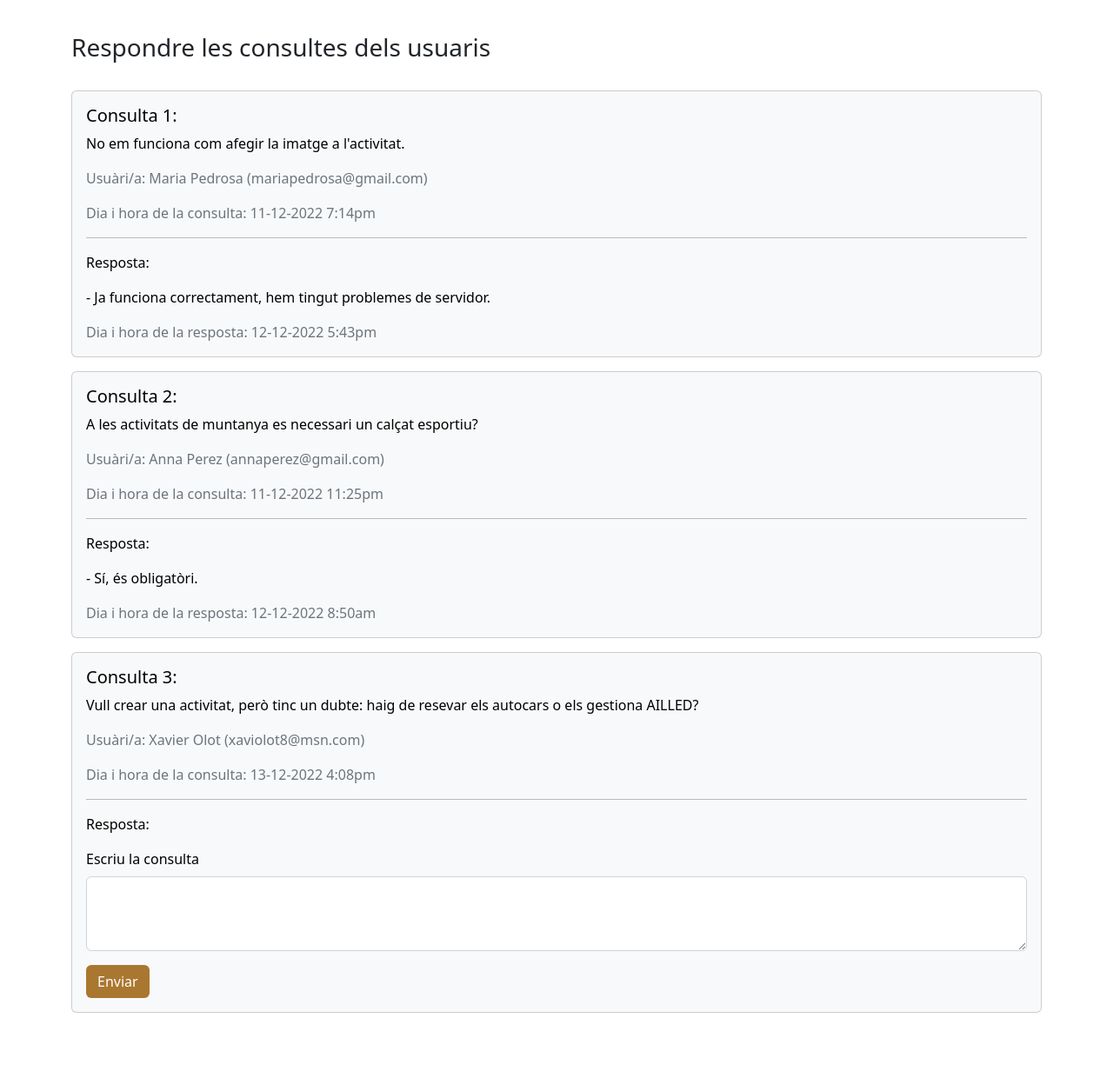
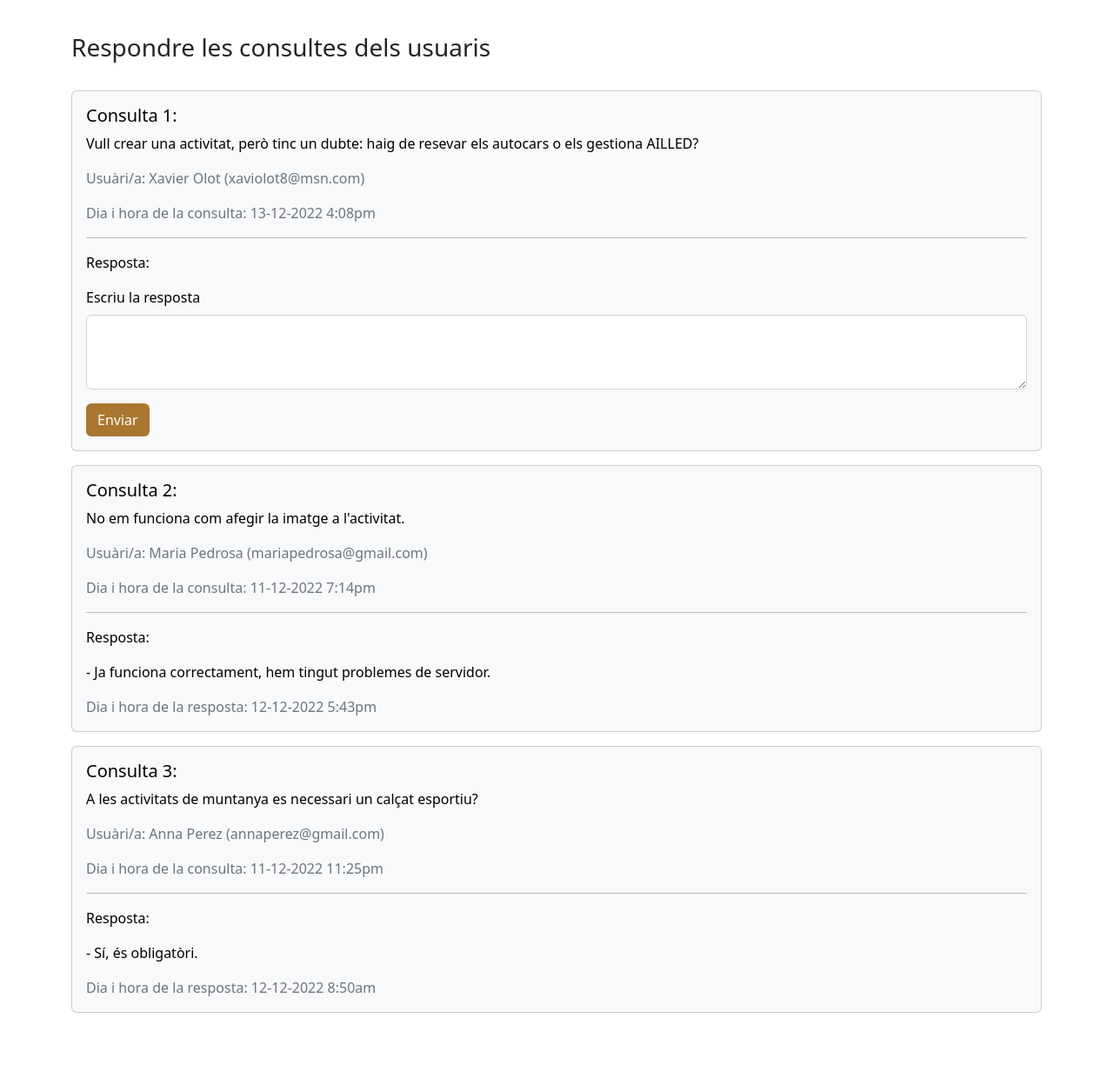
Before and after one commit to omainou/treball_final, a PHP site: page /respondre_formulari_consultes.php in a window 1280 px wide. Shown: the part 61-1301 px from the top of the page at 87% size. Run offline with PHP 8.4, Linux system fonts and the light colour scheme; a user stored in the database is signed in; data comes from the database, SQL or seed files in the repository.

Commit message:
Actualització del projecte

```diff
--- a/activitats.php
+++ b/activitats.php
@@ -123,8 +123,6 @@
                         ?>
                       </p>
 
-                      <hr>
-
                       <div class="veuremes">
                         <a href="detall_activitat.php?id=<?php echo $row["id"]?>" class="boto_marro btn">Veure més</a>
                       </div>
@@ -220,8 +218,6 @@
                         }
                         ?>
                       </p>
-
-                      <hr>
 
                       <div class="veuremes">
                         <a href="detall_activitat.php?id=<?php echo $row["id"]?>" class="boto_marro btn">Veure més</a>
@@ -322,8 +318,6 @@
                       ?>
                     </p>
 
-                    <hr>
-
                     <div class="veuremes">
                       <a href="detall_activitat.php?id=<?php echo $row["id"]?>" class="boto_marro btn">Veure més</a>
                     </div>
--- a/index.php
+++ b/index.php
@@ -118,8 +118,6 @@
                       ?>
                     </p>
 
-                    <hr>
-
                     <div class="veuremes">
                       <a href="detall_activitat.php?id=<?php echo $row["id"]?>" class="boto_marro btn">Veure més</a>
                     </div>
--- a/meves_activitats.php
+++ b/meves_activitats.php
@@ -66,8 +66,6 @@
                         ?>
                       </p>
 
-                      <hr>
-
                       <div class="veuremes">
                         <a href="detall_activitat.php?id=<?php echo $row["id"]?>" class="boto_marro btn">Veure més</a>
                       </div>
@@ -128,8 +126,6 @@
                         ?>
                       </p>
 
-                      <hr>
-
                       <div class="veuremes">
                         <a href="detall_activitat.php?id=<?php echo $row["id"]?>" class="boto_marro btn">Veure més</a>
                       </div>
--- a/respondre_formulari_consultes.php
+++ b/respondre_formulari_consultes.php
@@ -56,7 +56,7 @@
 
             <div class="py-4">
               <?php
-              $sql_consulta = "SELECT * FROM formulari_consultes ORDER BY dia";
+              $sql_consulta = "SELECT * FROM formulari_consultes ORDER BY dia DESC";
               $resultat_consulta = $connexio->query($sql_consulta);
 
               if ($resultat_consulta->num_rows > 0) {
@@ -110,7 +110,7 @@
                           <input type="hidden" name="id_consulta" value="<?php echo $row_consulta['id'] ?>">
 
                           <div class="col-md-12">
-                            <label for="consulta" class="form-label">Escriu la consulta</label>
+                            <label for="consulta" class="form-label">Escriu la resposta</label>
                             <textarea name="consulta_usuari" id="consulta" rows="3" required maxlength="350" class="form-control"></textarea>
                           </div>
 
```
